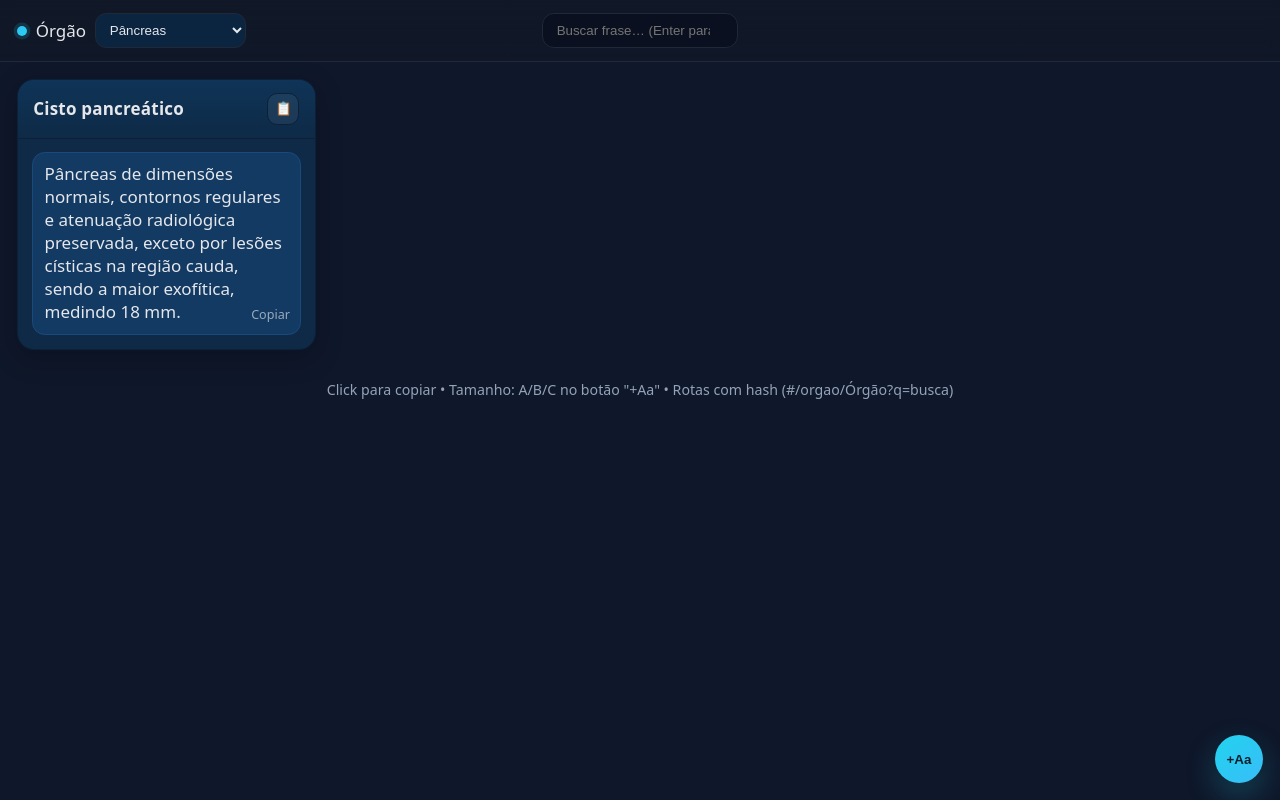
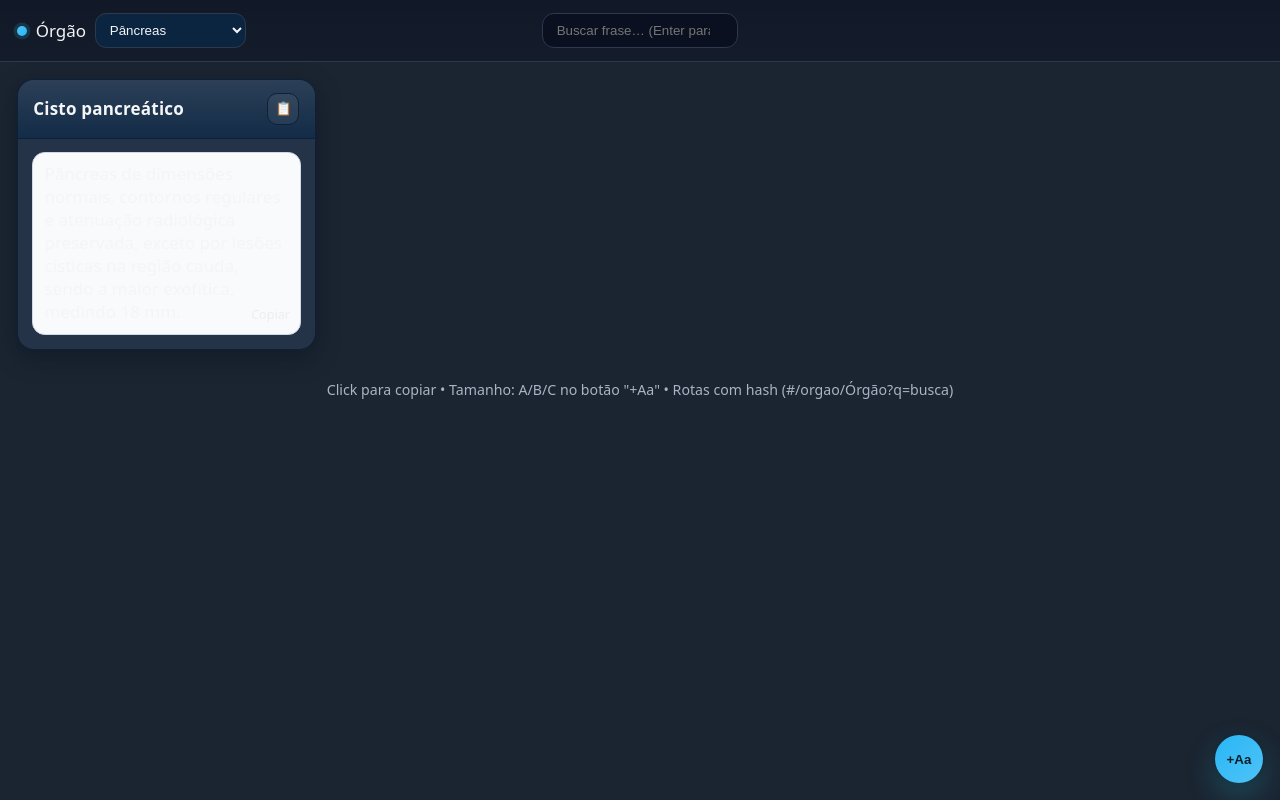
Before and after one commit to a05162/laudario, a plain HTML site: page index.html in a window 1280 px wide. Drawn offline with Linux system fonts and the light colour scheme.

Commit message:
Update index.html

```diff
--- a/index.html
+++ b/index.html
@@ -5,19 +5,22 @@
   <meta name="viewport" content="width=device-width, initial-scale=1" />
   <title>Laudário Radiologia</title>
   <style>
-    :root {
-      --bg: #0f172a;
-      --panel: #111827;
-      --muted: #94a3b8;
-      --text: #e5e7eb;
-      --accent: #38bdf8;
-      --accent-2: #22d3ee;
-      --border: #1f2937;
-      --cat-bg: #0e2a47;
-      --cat-head: #0f3457;
-      --phrase-bg: #123a63;
-      --phrase-border: #1a4a7c;
-    }
+:root {
+  /* Paleta escuro-azulada moderna */
+  --bg: #1b2431;           /* fundo geral (um azul grafite mais suave) */
+  --panel: #202b3b;        /* painéis, header */
+  --muted: #a9b4c4;        /* texto secundário */
+  --text: #f3f5f7;         /* texto principal */
+  --accent: #4fc3f7;       /* azul claro de destaque */
+  --accent-2: #29b6f6;     /* ciano complementar */
+  --border: #2c3a4e;       /* bordas suaves */
+
+  /* Tons específicos dos cards */
+  --cat-bg: #253348;       /* fundo do card de órgão */
+  --cat-head: #2c3f57;     /* cabeçalho do card */
+  --phrase-bg: #f8fafc;    /* fundo das frases (claro para contraste) */
+  --phrase-border: #d1d9e6;/* borda leve das frases */
+}
     html, body { height: 100%; background: var(--bg); color: var(--text); }
     body { margin: 0; font-family: system-ui, -apple-system, Segoe UI, Roboto, Ubuntu, Cantarell, Noto Sans, Arial, "Apple Color Emoji", "Segoe UI Emoji"; }
     html.sizeA { font-size: 15px; }
```
